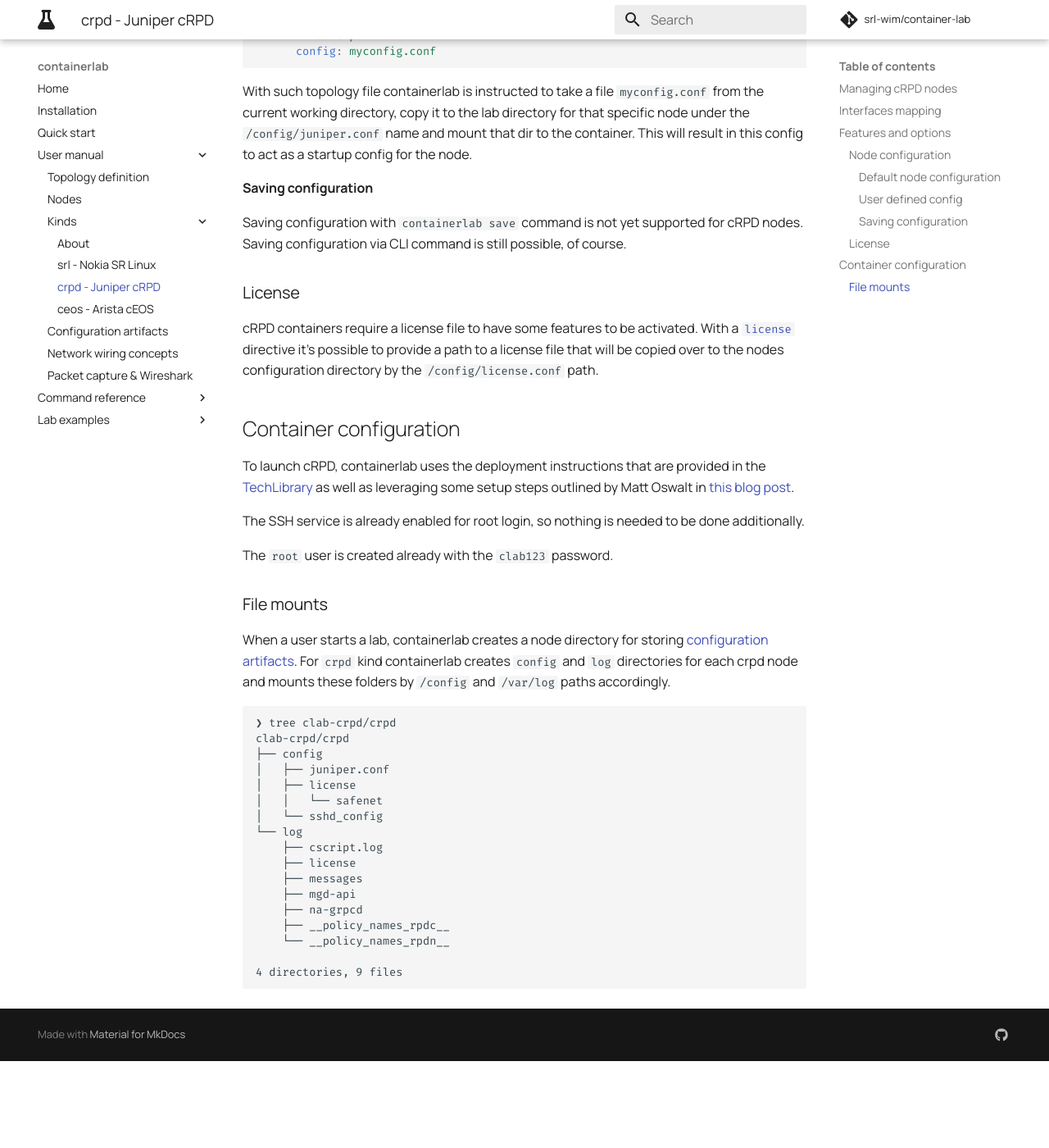
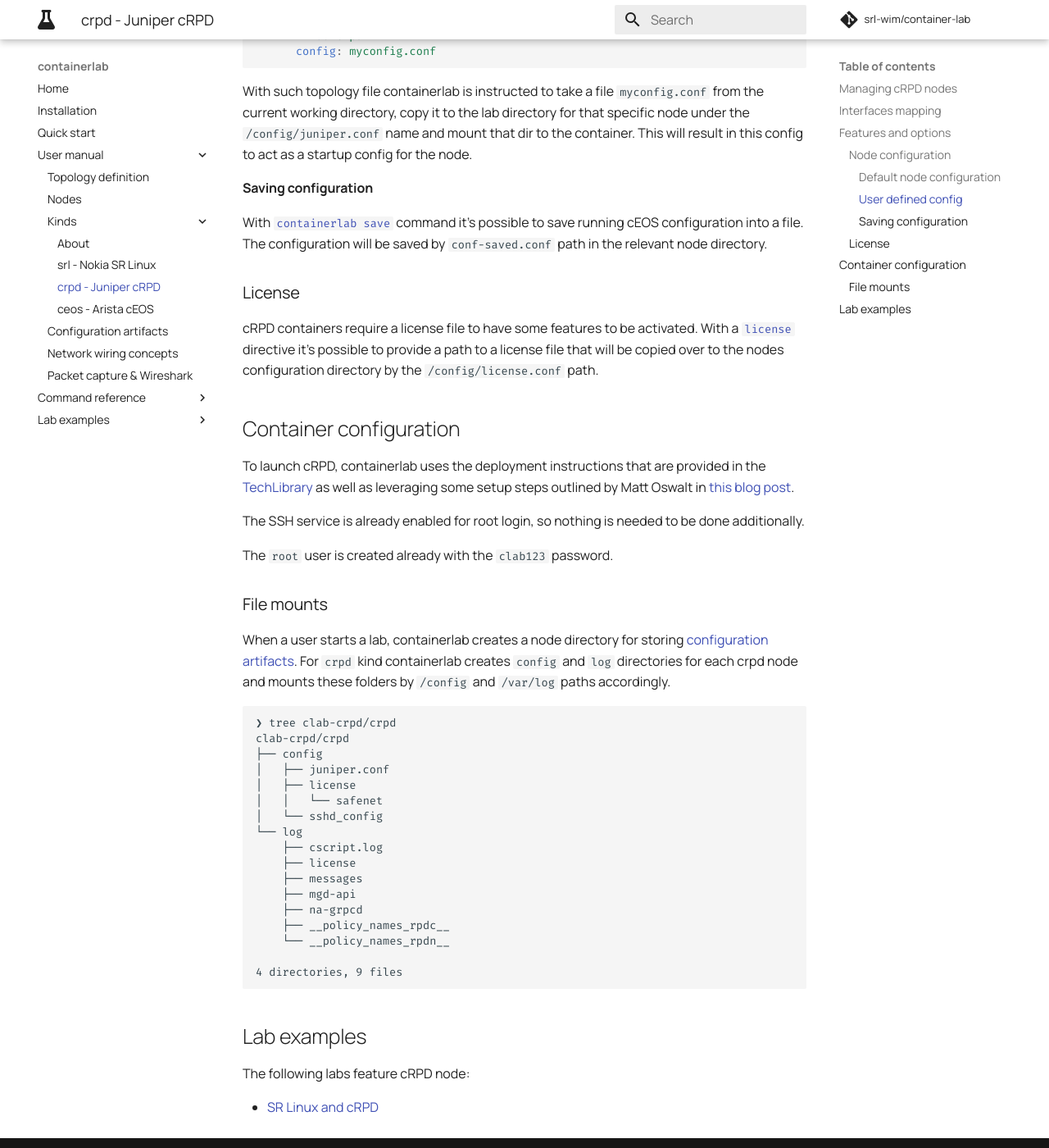
Before and after one commit to srl-labs/containerlab, an MkDocs documentation site: the page built from docs/manual/kinds/crpd.md, in a window 1280 px wide and 1400 px high, scrolled down 1813 px. Shown: the whole window at 82% size. Built offline with MkDocs 1.6.1 and Material for MkDocs 9.7.7, drawn with Linux system fonts in a browser that asks for light colours; comment, search, counter and statistics services are not loaded; before the commit the page ends 3107 px from its top, so only the background shows below that.

Commit message:
added lab examples to crpd kind docs

````diff
--- a/docs/manual/kinds/crpd.md
+++ b/docs/manual/kinds/crpd.md
@@ -126,7 +126,7 @@ topology:
 With such topology file containerlab is instructed to take a file `myconfig.conf` from the current working directory, copy it to the lab directory for that specific node under the `/config/juniper.conf` name and mount that dir to the container. This will result in this config to act as a startup config for the node.
 
 #### Saving configuration
-Saving configuration with `containerlab save` command is not yet supported for cRPD nodes. Saving configuration via CLI command is still possible, of course.
+With [`containerlab save`](../../cmd/save.md) command it's possible to save running cEOS configuration into a file. The configuration will be saved by `conf-saved.conf` path in the relevant node directory.
 
 ### License
 cRPD containers require a license file to have some features to be activated. With a [`license`](../nodes.md#license) directive it's possible to provide a path to a license file that will be copied over to the nodes configuration directory by the `/config/license.conf` path.
@@ -160,3 +160,8 @@ clab-crpd/crpd
 
 4 directories, 9 files
 ```
+
+## Lab examples
+The following labs feature cRPD node:
+
+- [SR Linux and cRPD](../../lab-examples/srl-crpd.md)
````
